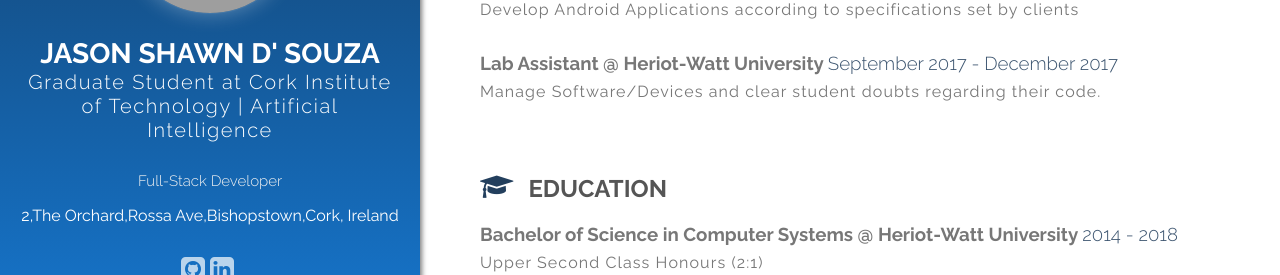
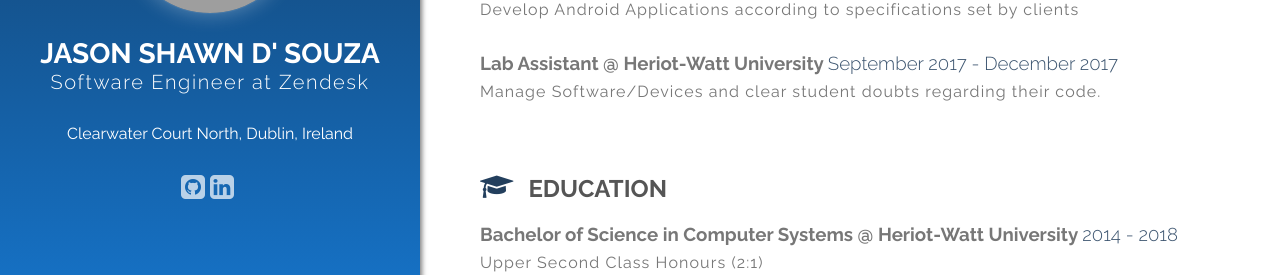
Before and after one commit to TheRealJd3/cv, a React (Create React App) app: page / in a window 1280 px wide. Shown: the part 293-568 px from the top of the page. Built offline with nearby package versions, Linux system fonts and the light colour scheme; grey boxes are pictures that could not be loaded.

Commit message:
Changes to profession and address

```diff
--- a/src/App.js
+++ b/src/App.js
@@ -11,9 +11,8 @@
     const person = {
       avatar: 'https://en.gravatar.com/userimage/137572725/7c6c12875f70939ca22c2e8ae9f2f51f.jpg?size=200',
       name: `Jason Shawn D' Souza`,
-      profession: 'Graduate Student at Cork Institute of Technology | Artificial Intelligence',
-      bio: 'Full-Stack Developer',
-      address: '2,The Orchard,Rossa Ave,Bishopstown,Cork, Ireland',
+      profession: 'Software Engineer at Zendesk',
+      address: 'Clearwater Court North, Dublin, Ireland',
       social: [
         {name: 'github', url: 'https://github.com/TheRealJd3'},
         {name: 'linkedin', url: 'https://www.linkedin.com/in/jason-shawn-d-souza-731256109/'}
```
